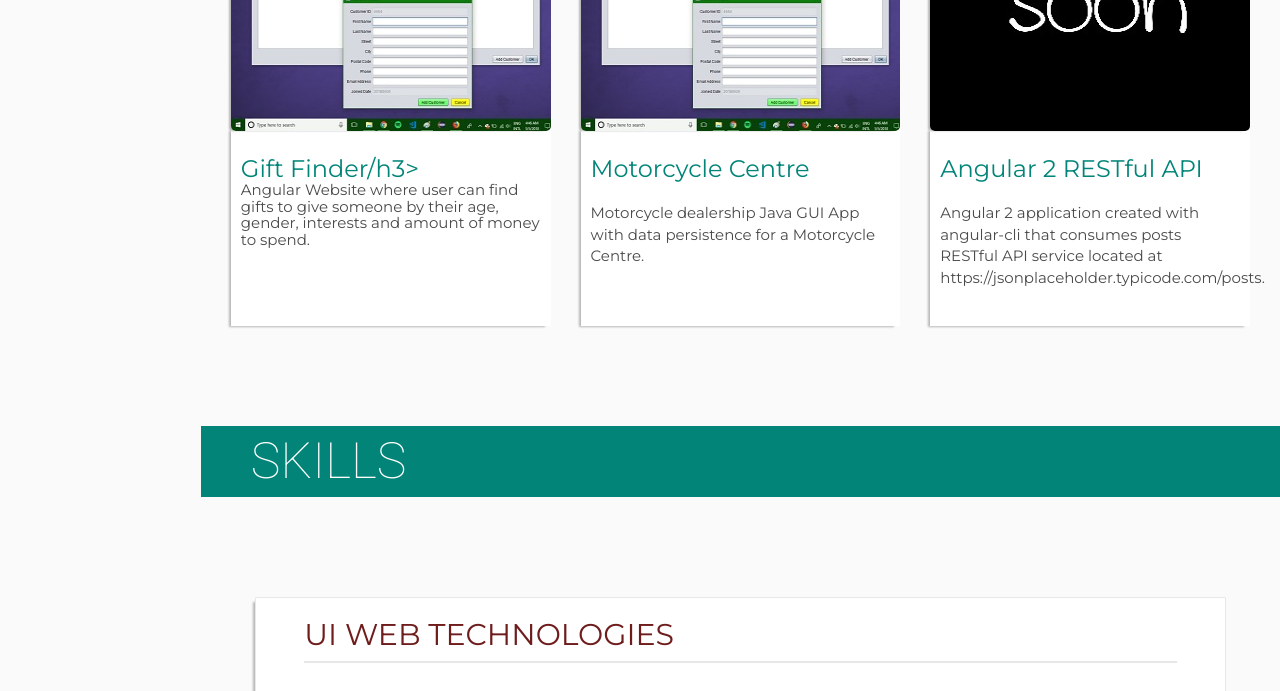
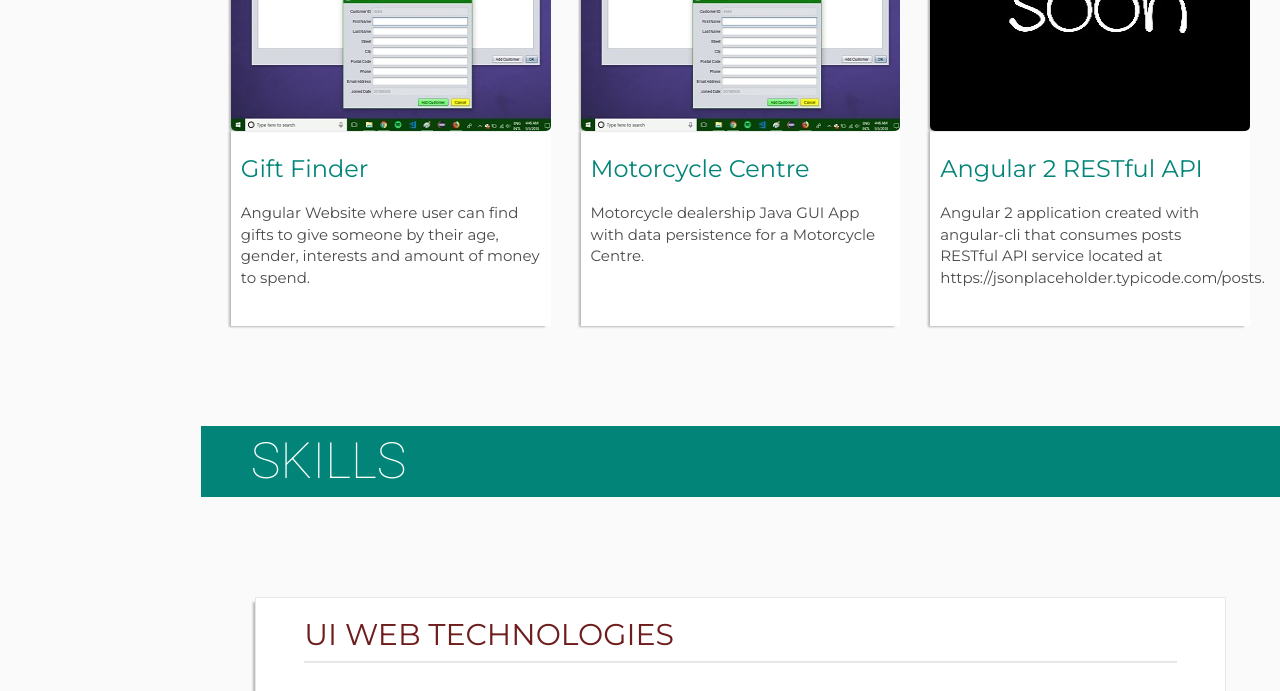
Before and after one commit to Fodrigoal/Fodrigoal.github.io, a plain HTML site: page index.html in a window 1280 px wide. Shown: the part 4200-4891 px from the top of the page. Drawn offline with nearby package versions, Linux system fonts and the light colour scheme.

Commit message:
Update index.html

```diff
--- a/index.html
+++ b/index.html
@@ -350,7 +350,7 @@
                                     <img alt="screenshot of project 1" src="img/mot.jpg">
                                 </div>
                                 <div class="description">
-                                    <h3>Gift Finder/h3>
+                                    <h3>Gift Finder</h3>
                                     <p>Angular Website where user can find gifts to give someone by their age, gender, interests and amount of money to spend.
                                     </p>
                                     <div class="description-hover">
```
